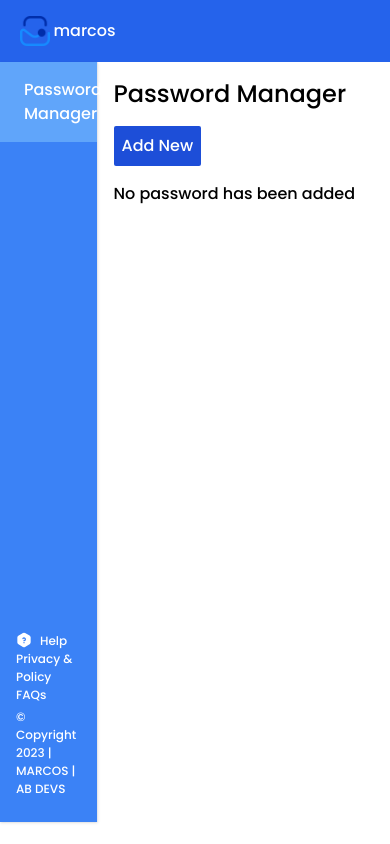
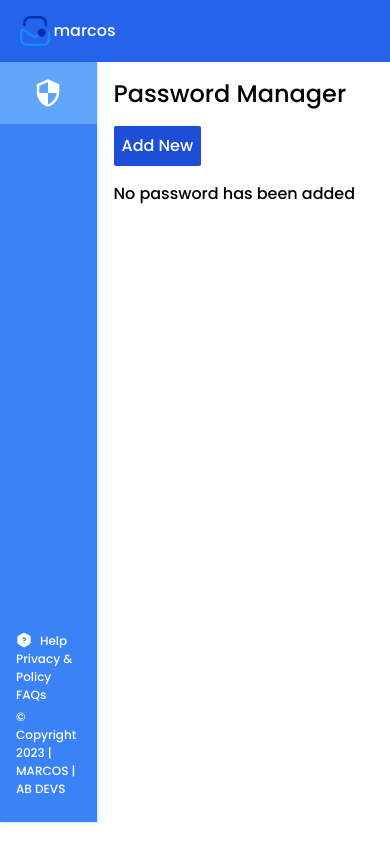
Before and after one commit to abubakar471/marcos, a Next.js app in the folder client/: page /dashboard in a window 390 px wide. Built offline with nearby package versions, Linux system fonts and the light colour scheme; no server answers.

Commit message:
sidebar fixed

```diff
--- a/client/components/layout/sidebar.jsx
+++ b/client/components/layout/sidebar.jsx
@@ -5,9 +5,12 @@ const Sidebar = ({ active, setActive }) => {
   return (
     <div className="w-full h-[90vh] flex flex-col bg-blue-500 shadow border-r">
       <div className="w-full grow ">
-        <div className=" bg-blue-400 text-white p-4 flex items-center gap-x-2">
-          <MdSecurity size={30} className="block" />
-          <h2 classNane="hidden md:block lg:block xl:block">Password Manager</h2>
+        <div className=" bg-blue-400 text-white p-4 flex items-center justify-center
+         md:justify-start lg:justify-start xl:justify-start gap-x-2">
+          <div className="flex items-center justify-center">
+            <MdSecurity size={30} className="block" />
+          </div>
+          <h2 className="hidden md:block lg:block xl:block">Password Manager</h2>
         </div>
       </div>
 
```
